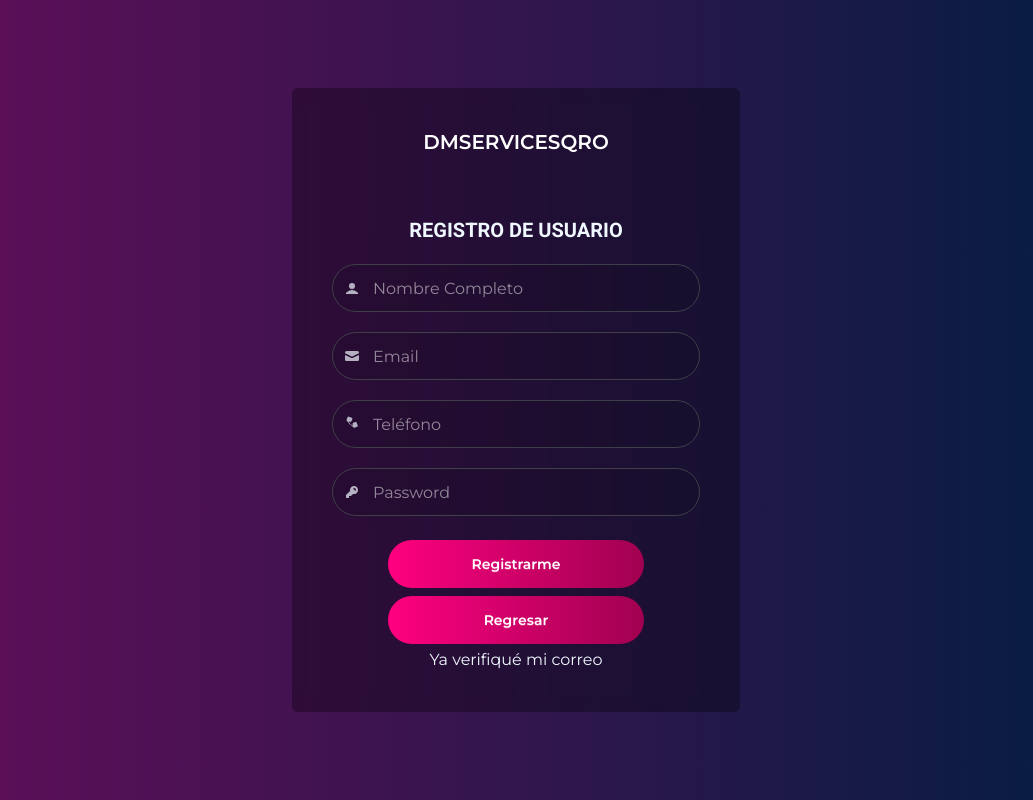
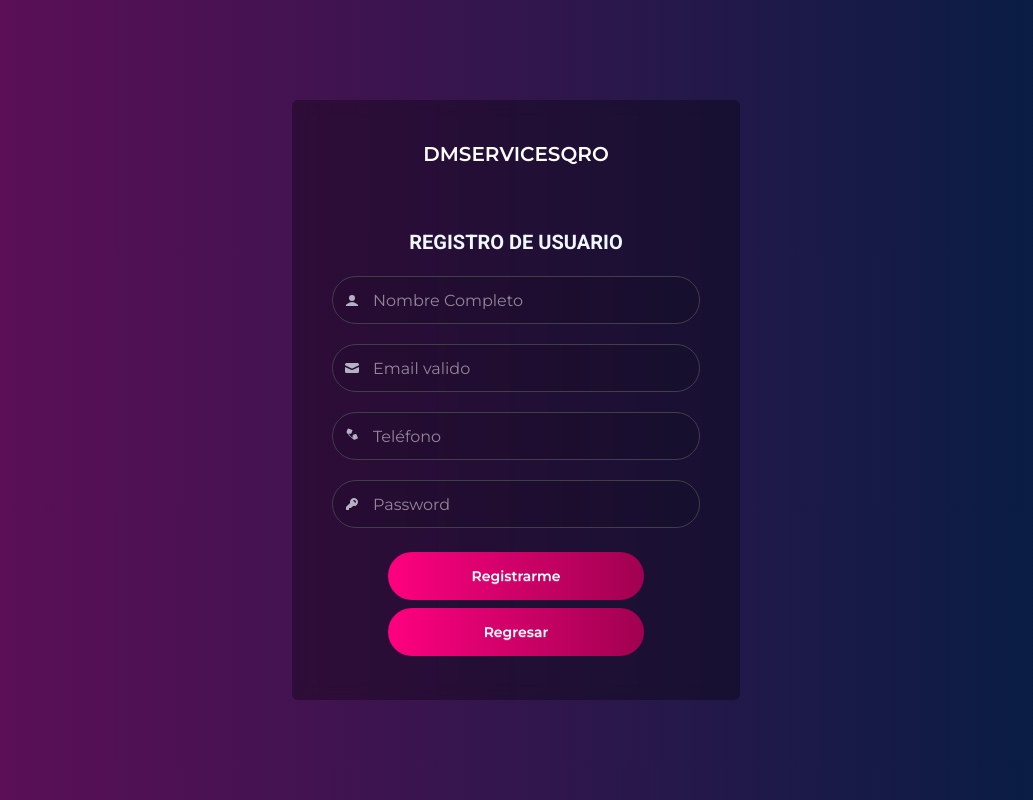
Before and after one commit to MarcoA09/dmservices-front, a React (Vite) app: page /register in a window 1280 px wide. Shown: the whole page, without its empty margins (124-1157 px from the left). Built offline with nearby package versions, Linux system fonts and the light colour scheme; no server answers.

Commit message:
Update RegisterPage.jsx

```diff
--- a/src/Pages/RegisterPage/RegisterPage.jsx
+++ b/src/Pages/RegisterPage/RegisterPage.jsx
@@ -83,7 +83,7 @@ export const RegisterPage = () => {
       </svg>
       </div>
       <input type="text" {...register("email", { required: "El email es requerido" })}
-      className="grow h-12 w-full pl-10 bg-black/10 rounded-full border border-zinc-700 focus:outline-none focus:border-[#ff0080] text-white" placeholder="Email" />
+      className="grow h-12 w-full pl-10 bg-black/10 rounded-full border border-zinc-700 focus:outline-none focus:border-[#ff0080] text-white" placeholder="Email valido" />
 
     </label>
     {errors.email && <p className='text-red-500 text-[11px]'>{errors.email.message}</p>}
@@ -143,10 +143,6 @@ export const RegisterPage = () => {
             Regresar
               </a>
 
-              <button onClick={() => verifyEmail(user.email)}>
-  Ya verifiqué mi correo
-</button>
-
         </div>
     </form>
     </div>
```
